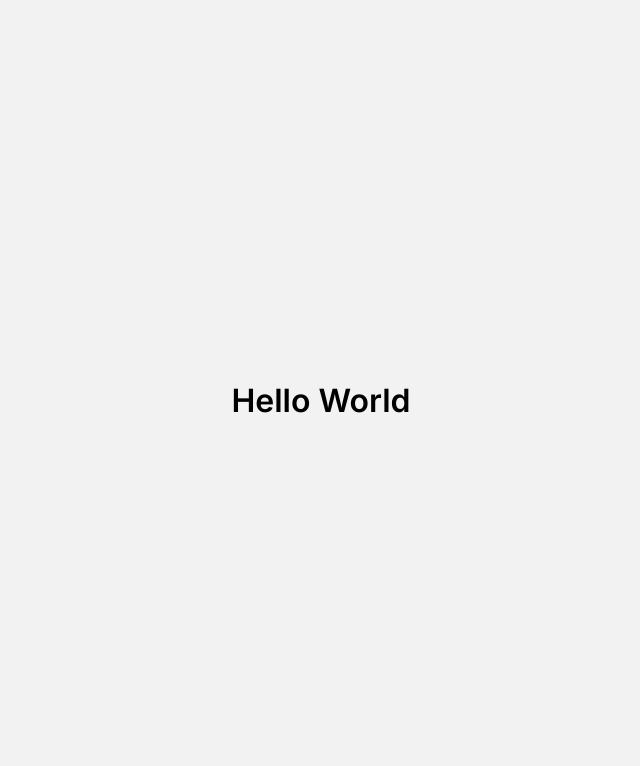
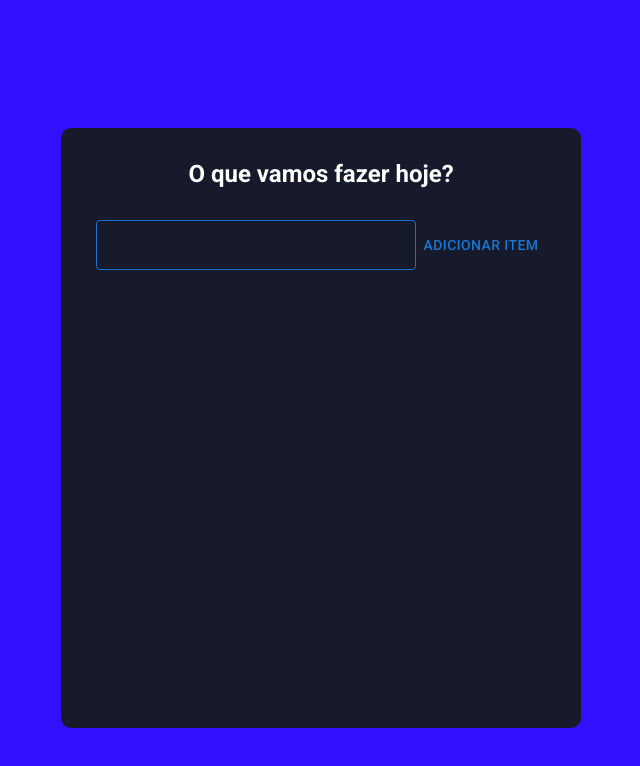
Before and after one commit to pedrodevelop/kirihub-challenge, a Next.js app: page / in a window 1280 px wide. Shown: the top 766 px of the page, without its empty margins (319-959 px from the left). Built offline with nearby package versions, Linux system fonts and the light colour scheme.

Commit message:
This commit finishes the todo app

```diff
--- a/package.json
+++ b/package.json
@@ -11,6 +11,7 @@
   "dependencies": {
     "@emotion/react": "^11.4.1",
     "@emotion/styled": "^11.3.0",
+    "@mui/icons-material": "^5.0.4",
     "@mui/material": "^5.0.4",
     "next": "11.1.2",
     "prop-types": "^15.7.2",
--- /dev/null
+++ b/src/components/TodoList/TodoContainer/index.jsx
@@ -0,0 +1,20 @@
+import React from 'react';
+import PropTypes from 'prop-types';
+import MuiBox from './styles';
+
+export default function Box(props) {
+  const { children } = props;
+
+  return (
+    <>
+      <MuiBox>{children}</MuiBox>
+    </>
+  );
+}
+
+Box.propTypes = {
+  children: PropTypes.oneOfType([
+    PropTypes.arrayOf(PropTypes.node),
+    PropTypes.node
+  ])
+};
--- /dev/null
+++ b/src/components/TodoList/TodoContainer/styles.js
@@ -0,0 +1,17 @@
+import MuiBox from '@mui/material/Box';
+import styled from 'styled-components';
+
+const Box = styled(MuiBox)`
+  display: flex;
+  flex-direction: column;
+  justify-content: start;
+  width: 520px;
+  min-height: 600px;
+  background: #161a2b;
+  text-align: center;
+  margin: 128px auto;
+  border-radius: 10px;
+  padding-bottom: 32px;
+`;
+
+export default Box;
--- /dev/null
+++ b/src/components/TodoList/index.jsx
@@ -0,0 +1,75 @@
+import React, { useState } from 'react';
+import { ListItemText } from '@mui/material';
+
+import DeleteIcon from '@mui/icons-material/Delete';
+
+import Box from './TodoContainer';
+
+import {
+  OutlinedInput,
+  Typography,
+  Button,
+  Form,
+  List,
+  ListItem,
+  IconButton
+} from './styles';
+
+export default function TodoList() {
+  const [input, setInput] = useState('');
+  const [todos, setTodos] = useState([]);
+
+  const handleAddTodo = e => {
+    e.preventDefault();
+
+    if (!input || /^\s*$/.test(input)) {
+      return;
+    }
+
+    const newTodo = [...todos, { id: Math.random(), title: input }];
+
+    setTodos(newTodo);
+
+    setInput('');
+  };
+
+  const handleRemoveTodo = id => {
+    const newTodoArray = [...todos].filter(todo => todo.id !== id);
+
+    setTodos(newTodoArray);
+  };
+
+  return (
+    <Box>
+      <Typography component="h1">O que vamos fazer hoje?</Typography>
+      <Form onSubmit={handleAddTodo}>
+        <OutlinedInput
+          variant="outlined"
+          value={input}
+          onChange={e => {
+            setInput(e.target.value);
+          }}
+        />
+        <Button type="submit">Adicionar item</Button>
+      </Form>
+      <List>
+        {todos.map(todo => (
+          <ListItem
+            key={todo.id}
+            secondaryAction={
+              <IconButton
+                edge="end"
+                aria-label="delete"
+                onClick={() => handleRemoveTodo(todo.id)}
+              >
+                <DeleteIcon />
+              </IconButton>
+            }
+          >
+            <ListItemText primary={todo.title} />
+          </ListItem>
+        ))}
+      </List>
+    </Box>
+  );
+}
--- /dev/null
+++ b/src/components/TodoList/styles.js
@@ -0,0 +1,97 @@
+import styled from 'styled-components';
+import MuiOutlinedInput from '@mui/material/OutlinedInput';
+import MuiBox from '@mui/material/Box';
+import MuiButton from '@mui/material/Button';
+import MuiListItem from '@mui/material/ListItem';
+import MuiList from '@mui/material/List';
+import MuiIconButton from '@mui/material/IconButton';
+
+export const OutlinedInput = styled(MuiOutlinedInput)`
+  padding: 14px 32px 14px 16px;
+  border-radius: 4px 0 0 4px;
+  border: 0.5px solid #1976d2;
+  outline: none;
+  height: 50px;
+  width: 320px;
+  background: transparent;
+  color: #fff;
+`;
+
+export const Typography = styled(MuiBox)`
+  margin: 32px 0;
+  color: #fff;
+  font-size: 24px;
+`;
+
+export const Button = styled(MuiButton)`
+  padding: 16px;
+  height: 50px;
+  border: none;
+  border-radius: 0 4px 4px 0;
+  cursor: pointer;
+  outline: none;
+  background: #1976d2;
+  color: #fff;
+  text-transform: capitalize;
+  &:hover {
+    background: #1976d2;
+  }
+`;
+
+export const Form = styled.form`
+  display: flex;
+  align-items: center;
+  justify-content: center;
+`;
+
+export const ListItem = styled(MuiListItem)`
+  display: flex;
+  justify-content: space-between;
+  align-items: center;
+  margin: 4px auto;
+  color: #fff;
+  background: linear-gradient(
+    90deg,
+    rgba(255, 118, 20, 1) 0%,
+    rgba(255, 84, 17, 1) 100%
+  );
+  padding: 16px;
+  border-radius: 5px;
+  width: 90%;
+  height: 50px;
+  margin-bottom: 10px;
+  &:nth-child(4n + 1) {
+    background: linear-gradient(
+      90deg,
+      rgba(93, 12, 255, 1) 0%,
+      rgba(155, 0, 250, 1) 100%
+    );
+  }
+  &:nth-child(4n + 2) {
+    background: linear-gradient(
+      90deg,
+      rgba(255, 12, 241, 1) 0%,
+      rgba(250, 0, 135, 1) 100%
+    );
+  }
+  &:nth-child(4n + 3) {
+    background: linear-gradient(
+      90deg,
+      rgba(20, 159, 255, 1) 0%,
+      rgba(17, 122, 255, 1) 100%
+    );
+  }
+`;
+
+export const List = styled(MuiList)`
+  height: 90%;
+  max-height: 90%;
+`;
+
+export const IconButton = styled(MuiIconButton)`
+  font-size: 24px;
+  color: #fff;
+  &:hover {
+    background-color: transparent;
+  }
+`;
--- a/src/pages/_document.jsx
+++ b/src/pages/_document.jsx
@@ -34,7 +34,7 @@ export default class MyDocument extends Document {
         <Head>
           <meta charSet="utf-8" />
           <link
-            href="https://fonts.googleapis.com/css2?family=Inter:wght@400;500;600&display=swap"
+            href="https://fonts.googleapis.com/css2?family=Roboto:wght@400;500;700&display=swap"
             rel="stylesheet"
           />
         </Head>
--- a/src/pages/index.jsx
+++ b/src/pages/index.jsx
@@ -1,5 +1,6 @@
 import React from 'react';
 import Head from 'next/head';
+import TodoList from '../components/TodoList';
 
 export default function Home() {
   return (
@@ -9,7 +10,7 @@ export default function Home() {
       </Head>
 
       <main>
-        <h1>Hello World</h1>
+        <TodoList />
       </main>
     </div>
   );
--- a/src/styles/global.js
+++ b/src/styles/global.js
@@ -8,9 +8,8 @@ export default createGlobalStyle`
   }
 
   body {
-    height: 100vh;
-    font-family: Inter, sans-serif;
-    background-color: #f2f2f2;
+    font-family: Roboto, sans-serif;
+    background-color: rgba(48, 16, 255, 1);
     display: flex;
     justify-content: center;
     align-items: center;
```
Also changed, not shown: .eslintrc.json, 1 other file (tests, documents, lock files or other folders).
